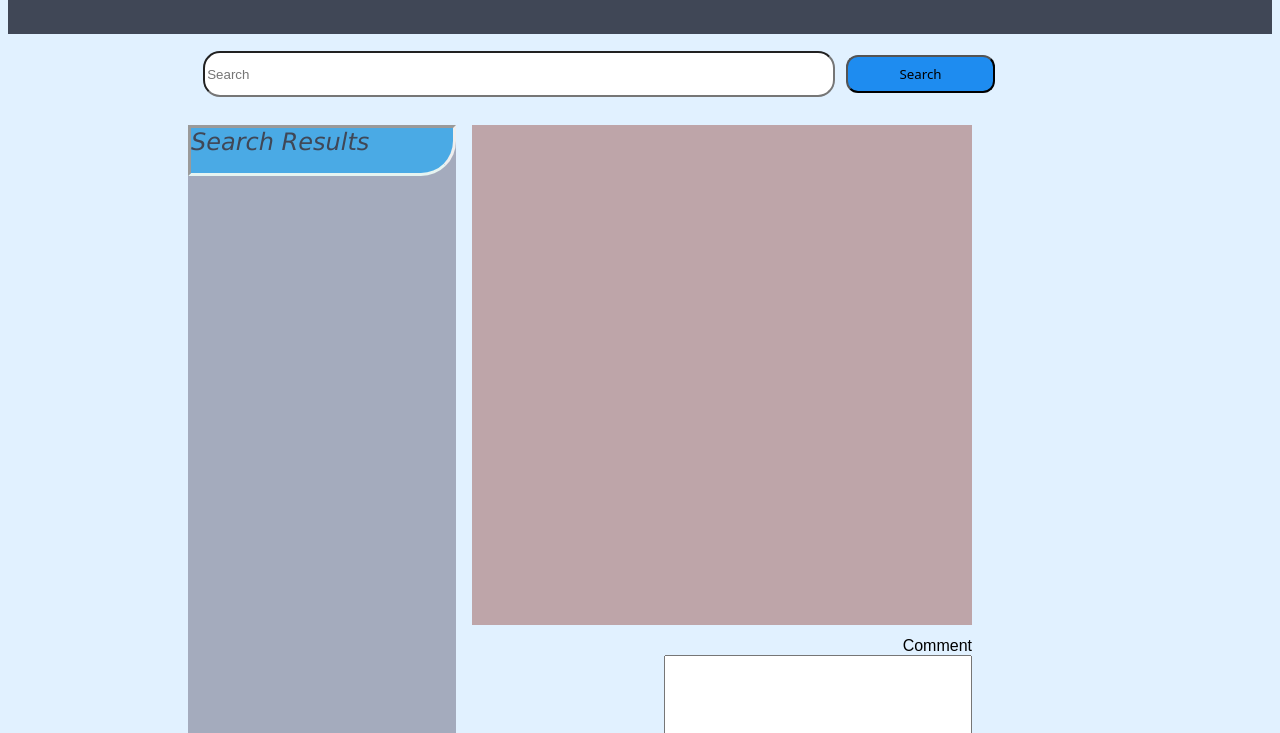
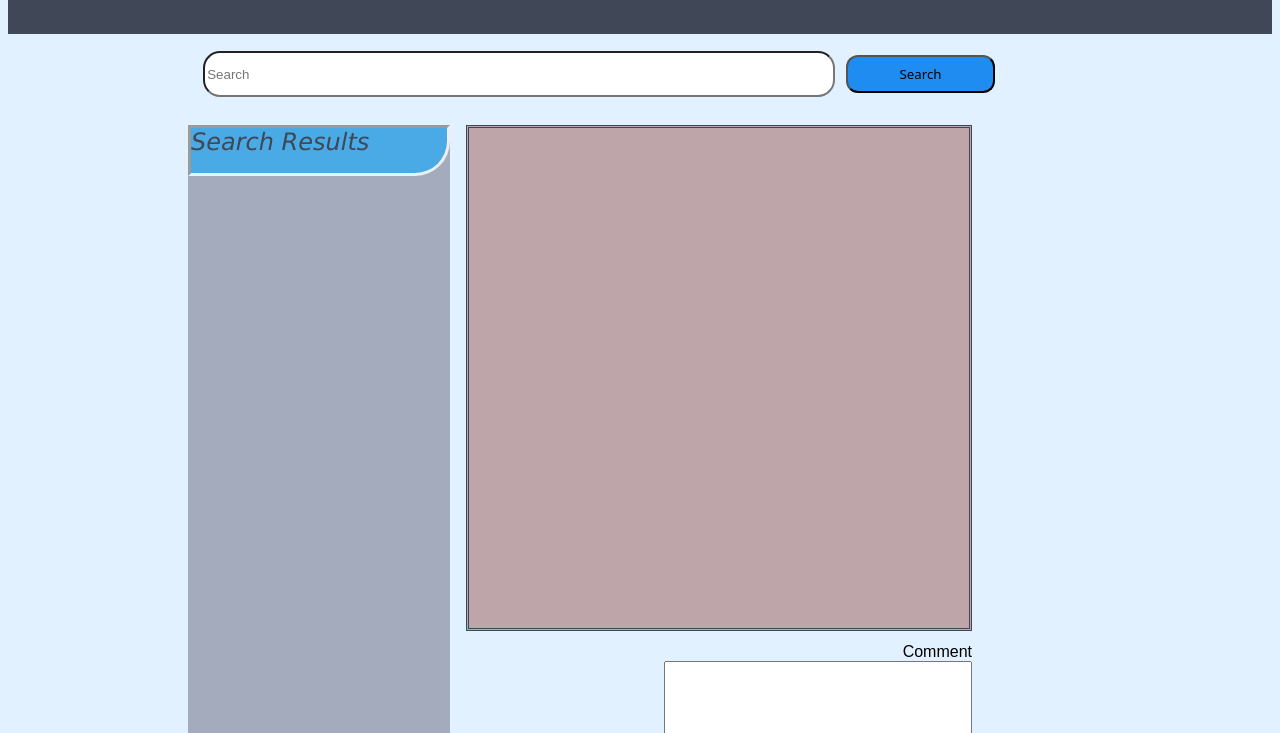
Before and after one commit to Mjomba60/Places-Dictionary, a plain HTML site: page index.html in a window 1280 px wide. Shown: the part 67-800 px from the top of the page. Drawn offline with Linux system fonts and the light colour scheme; no server answers.

Commit message:
updated css to render detailed information

```diff
--- a/style.css
+++ b/style.css
@@ -79,6 +79,10 @@ h1{
     background-color: #BEA5A9;
     width: 500px;
     height: 500px;
+    display: grid;
+    justify-content: center;
+    border-style: double;
+    border-color: #404756;
 }
 
 .innerInfo{
```
